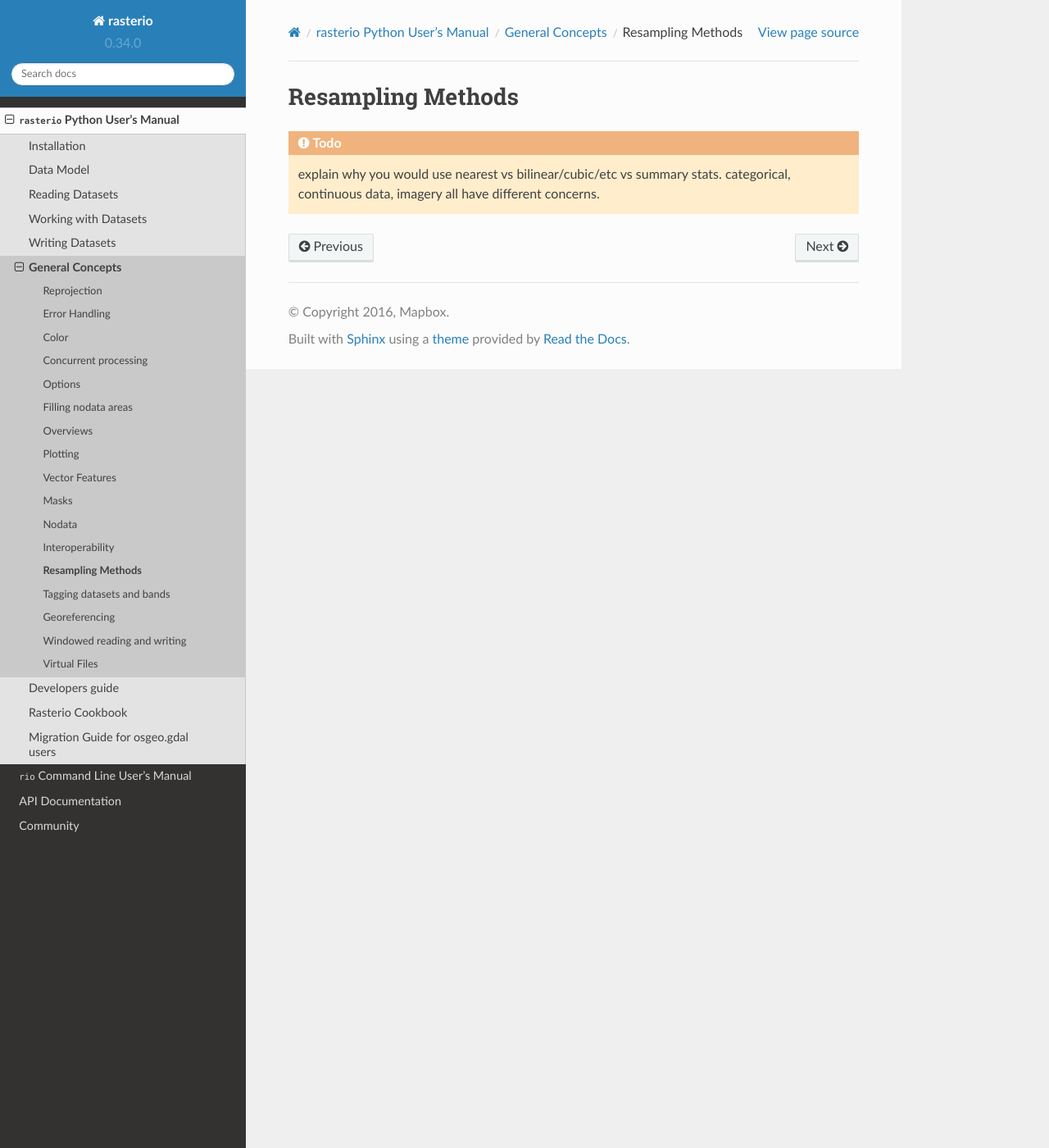
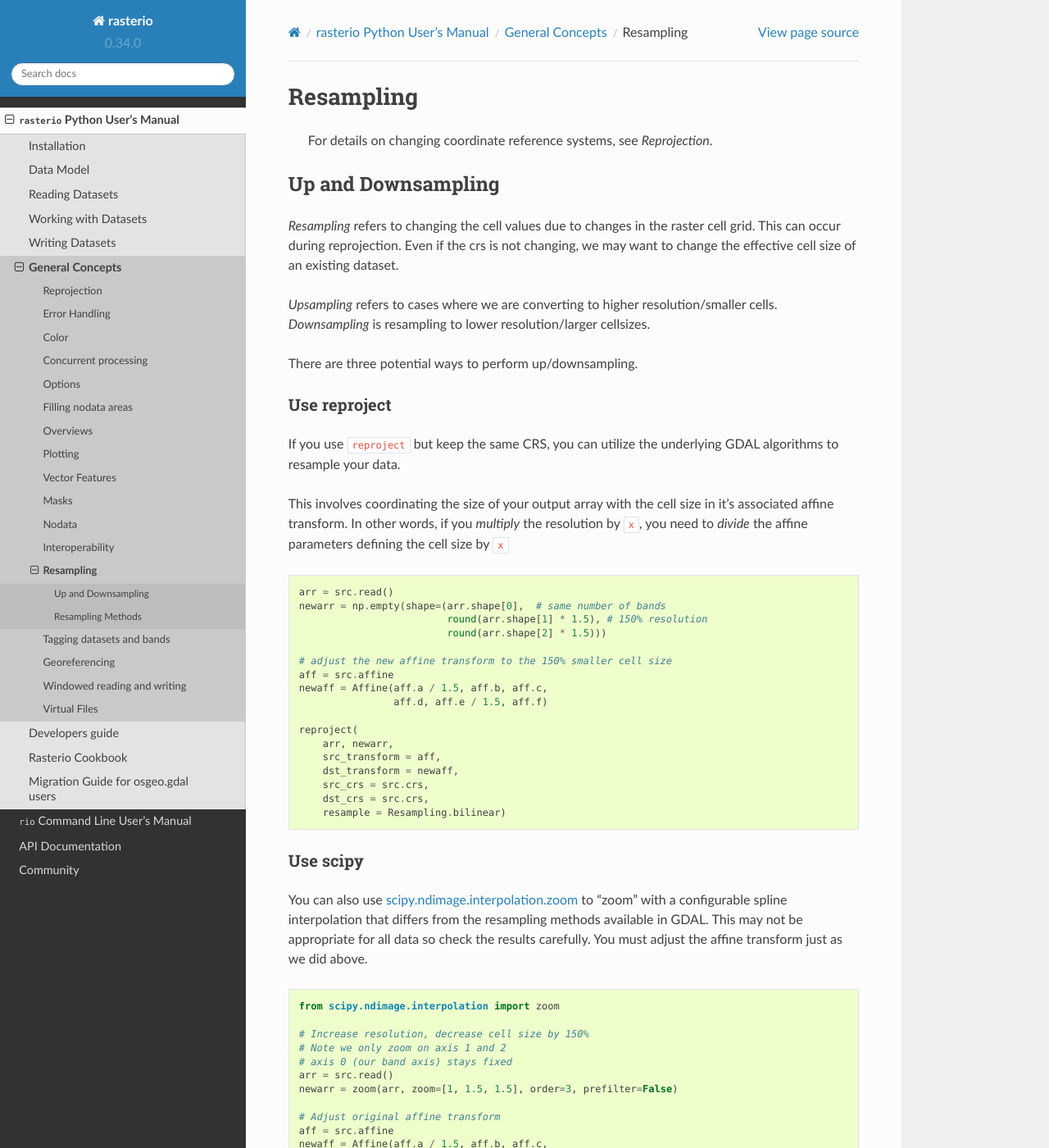
Before and after one commit to rasterio/rasterio, a Sphinx documentation site: the page built from docs/resampling.rst, in a window 1280 px wide and 1400 px high. Shown: the whole window at 82% size. Built offline with Sphinx 7.4.7 and the Read the Docs theme 2.0.0, drawn with Linux system fonts in a browser that asks for light colours; some of the changed text lies outside the part shown.

Commit message:
resampling doc

```diff
--- a/docs/resampling.rst
+++ b/docs/resampling.rst
@@ -1,7 +1,109 @@
+Resampling
+**********
+
+ For details on changing coordinate reference systems, see `Reprojection`.
+
+
+Up and Downsampling
+-------------------
+*Resampling* refers to changing the cell values due to changes in the raster cell grid. This can occur during reprojection. Even if the crs is not changing, we may want to change the effective cell size of an existing dataset.
+
+*Upsampling* refers to cases where we are converting to higher resolution/smaller cells.
+*Downsampling* is resampling to lower resolution/larger cellsizes.
+
+There are three potential ways to perform up/downsampling.
+
+Use reproject
+~~~~~~~~~~~~~~~~~
+If you use ``reproject`` but keep the same CRS, you can utilize the underlying GDAL algorithms
+to resample your data.
+
+This involves coordinating the size of your output array with the
+cell size in it's associated affine transform. In other words, if you *multiply* the resolution
+by ``x``, you need to *divide* the affine parameters defining the cell size by ``x``
+
+.. code-block:: python
+
+    arr = src.read()
+    newarr = np.empty(shape=(arr.shape[0],  # same number of bands
+                             round(arr.shape[1] * 1.5), # 150% resolution
+                             round(arr.shape[2] * 1.5)))
+
+    # adjust the new affine transform to the 150% smaller cell size
+    aff = src.affine
+    newaff = Affine(aff.a / 1.5, aff.b, aff.c,
+                    aff.d, aff.e / 1.5, aff.f)
+
+    reproject(
+        arr, newarr,
+        src_transform = aff,
+        dst_transform = newaff,
+        src_crs = src.crs,
+        dst_crs = src.crs,
+        resample = Resampling.bilinear)
+
+
+Use scipy
+~~~~~~~~~~~~~
+
+You can also use `scipy.ndimage.interpolation.zoom`_ to "zoom" with a configurable spline interpolation
+that differs from the resampling methods available in GDAL. This may not be appropriate for all data so check the results carefully. You must adjust the affine transform just as we did above.
+
+.. code-block:: python
+
+    from scipy.ndimage.interpolation import zoom
+
+    # Increase resolution, decrease cell size by 150%
+    # Note we only zoom on axis 1 and 2
+    # axis 0 (our band axis) stays fixed
+    arr = src.read()
+    newarr = zoom(arr, zoom=[1, 1.5, 1.5], order=3, prefilter=False)
+
+    # Adjust original affine transform
+    aff = src.affine
+    newaff = Affine(aff.a / 1.5, aff.b, aff.c,
+                    aff.d, aff.e / 1.5, aff.f)
+
+
+Use decimated reads
+~~~~~~~~~~~~~~~~~~~
+
+Another technique for quickly up/downsampling data is to use decimated reads.
+By reading from a raster source into an ``out`` array of a specified size, you
+are effectively resampling the data to a new size.
+
+.. warning::
+
+     The underlying GDALRasterIO function does not support different resampling
+     methods. You are stuck with the default which can result in unwanted effects
+     and data loss in some cases. We recommend using a different method unless
+     you are upsampling by an integer factor.
+
+As per the previous two examples, you must also adjust the affine accordingly.
+
+Note that this method is only recommended for *increasing* resolution by an integer factor.
+
+.. code-block:: python
+
+    newarr = np.empty(shape=(arr.shape[0],  # same number of bands
+                             round(arr.shape[1] * 2), # double resolution
+                             round(arr.shape[2] * 2)))
+
+    arr.read(out=newarr)  # newarr is changed in-place
+
+
 Resampling Methods
-******************
+------------------
 
-.. todo::
+When you change the raster cell grid, you must recalulate the pixel values. There is no "correct" way to do this as all methods involve some interpolation.
 
-    explain why you would use nearest vs bilinear/cubic/etc vs summary stats.
-    categorical, continuous data, imagery all have different concerns.
+The current resampling methods can be found in the `rasterio.enums`_ source.
+
+Of note, the default ``Resampling.nearest`` method may not be suitable for continuous data. In those
+cases, ``Resampling.bilinear`` and ``Resampling.cubic`` are better suited.
+Some specialized statistical resampling method exist, e.g. ``Resampling.average``, which may be
+useful when certain numerical properties of the data are to be retained.
+
+
+.. _scipy.ndimage.interpolation.zoom: http://docs.scipy.org/doc/scipy-0.16.1/reference/generated/scipy.ndimage.interpolation.zoom.html
+.. _rasterio.enums: https://github.com/mapbox/rasterio/blob/master/rasterio/enums.py#L28
```
